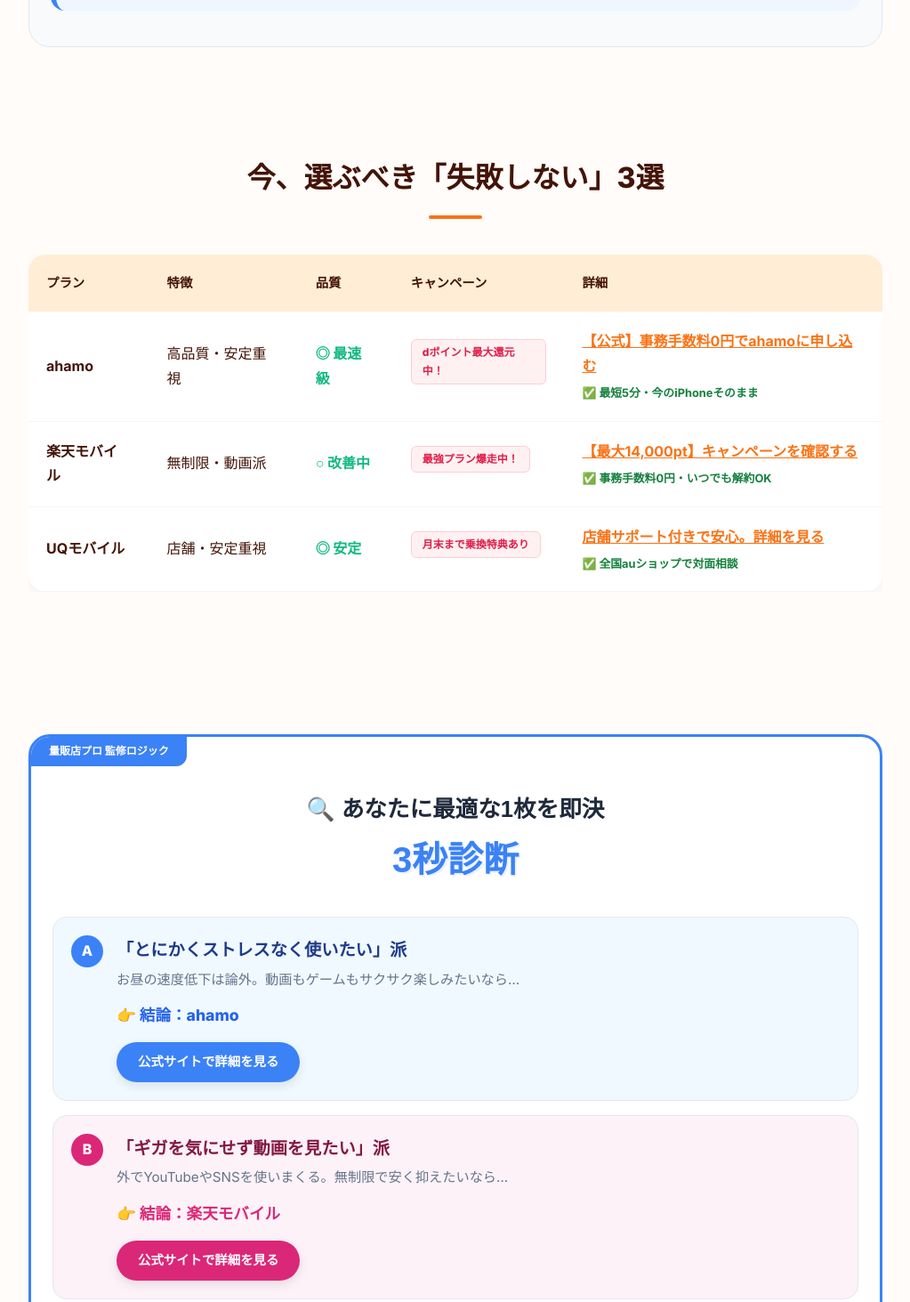
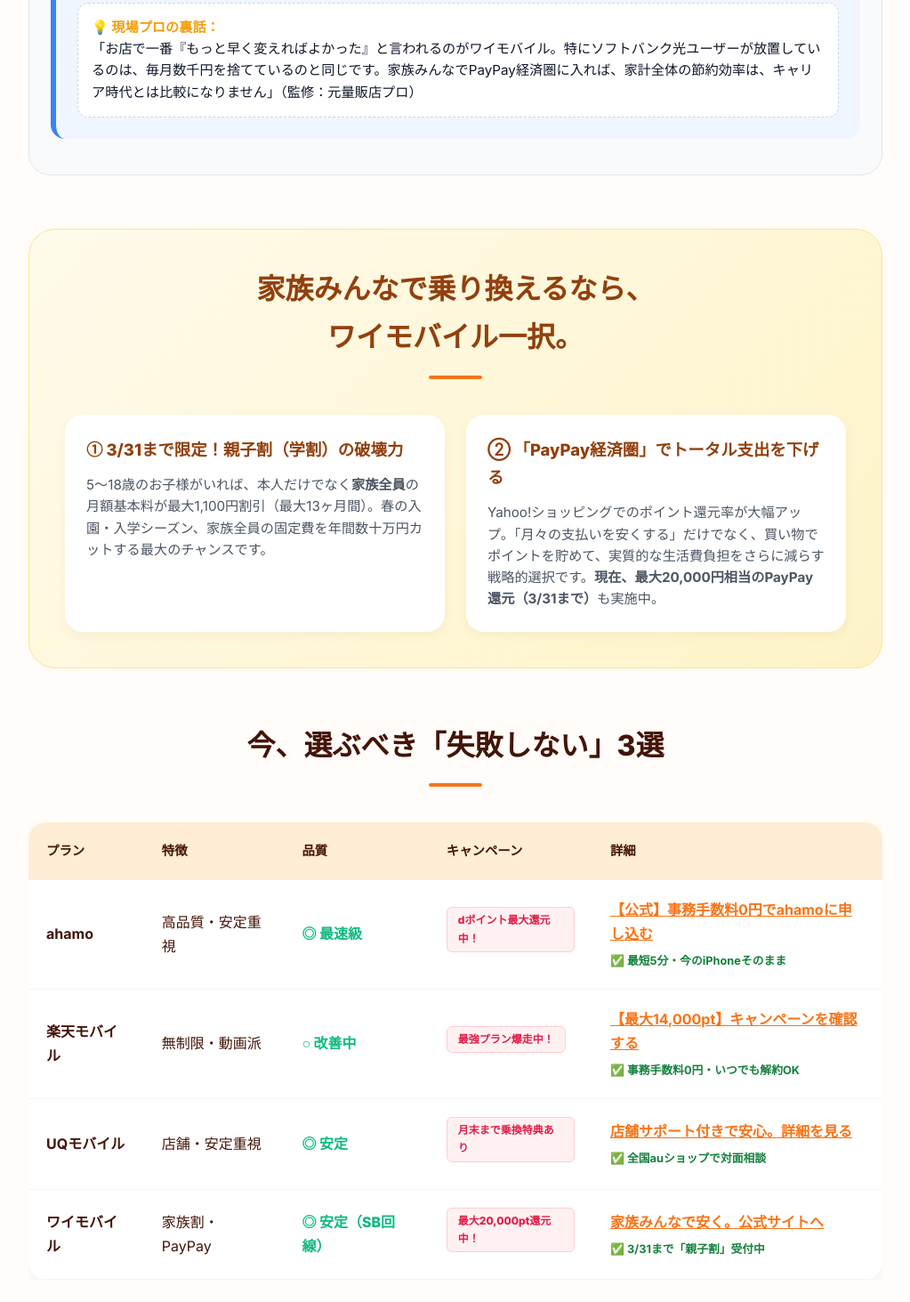
Before and after one commit to keisukeytr-glitch/sim-labo, a plain HTML site: page education_lp.html in a window 1280 px wide. Shown: the part 5977-7440 px from the top of the page at 89% size, without its empty margins (128-1151 px from the left). Drawn offline with Linux system fonts and the light colour scheme.

Commit message:
ワイモバイルに関するコンテンツを追加

```diff
--- a/education_lp.html
+++ b/education_lp.html
@@ -580,6 +580,30 @@
                     <strong>「大切な人に教えるなら、どのプラン？」</strong><br>
                     現場の一次情報と、徹底したデータ分析。この2つを掛け合わせ、私たちが自信を持って「これなら間違いない」と言える選択肢だけを厳選しました。
                 </p>
+                <!-- ★ NEW: Special Pro Tip for Y!mobile -->
+                <p style="margin-top: 15px; font-size: 0.95rem; line-height: 1.6; color: #0f172a; background: white; padding: 15px; border-radius: 12px; border: 1px dashed #cbd5e1;">
+                    <span style="color: #f59e0b; font-weight: 800;">💡 現場プロの裏話：</span><br>
+                    「お店で一番『もっと早く変えればよかった』と言われるのがワイモバイル。特にソフトバンク光ユーザーが放置しているのは、毎月数千円を捨てているのと同じです。家族みんなでPayPay経済圏に入れば、家計全体の節約効率は、キャリア時代とは比較になりません」（監修：元量販店プロ）
+                </p>
+            </div>
+        </section>
+
+        <!-- ★ NEW: Y!mobile & Family Focus Section -->
+        <section class="edu-section" style="background: linear-gradient(135deg, #fffbeb 0%, #fef3c7 100%); border-radius: 30px; padding: 40px; border: 1px solid #fde68a;">
+            <h2 class="edu-title" style="color: #92400e;">家族みんなで乗り換えるなら、<br>ワイモバイル一択。</h2>
+            <div style="display: grid; grid-template-columns: repeat(auto-fit, minmax(300px, 1fr)); gap: 24px;">
+                <div style="background: white; padding: 24px; border-radius: 20px; box-shadow: 0 4px 12px rgba(146, 64, 14, 0.05);">
+                    <h3 style="color: #92400e; font-size: 1.15rem; font-weight: 800; margin-bottom: 12px;">① 3/31まで限定！親子割（学割）の破壊力</h3>
+                    <p style="font-size: 0.95rem; line-height: 1.6; color: #4b5563;">
+                        5〜18歳のお子様がいれば、本人だけでなく<strong>家族全員</strong>の月額基本料が最大1,100円割引（最大13ヶ月間）。春の入園・入学シーズン、家族全員の固定費を年間数十万円カットする最大のチャンスです。
+                    </p>
+                </div>
+                <div style="background: white; padding: 24px; border-radius: 20px; box-shadow: 0 4px 12px rgba(146, 64, 14, 0.05);">
+                    <h3 style="color: #92400e; font-size: 1.15rem; font-weight: 800; margin-bottom: 12px;">② 「PayPay経済圏」でトータル支出を下げる</h3>
+                    <p style="font-size: 0.95rem; line-height: 1.6; color: #4b5563;">
+                        Yahoo!ショッピングでのポイント還元率が大幅アップ。「月々の支払いを安くする」だけでなく、買い物でポイントを貯めて、実質的な生活費負担をさらに減らす戦略的選択です。<strong>現在、最大20,000円相当のPayPay還元（3/31まで）</strong>も実施中。
+                    </p>
+                </div>
             </div>
         </section>
 
@@ -630,6 +654,16 @@
                                 <span class="cta-micro-copy">✅ 全国auショップで対面相談</span>
                             </td>
                         </tr>
+                        <tr>
+                            <td><strong>ワイモバイル</strong></td>
+                            <td>家族割・PayPay</td>
+                            <td><span class="check-green">◎ 安定（SB回線）</span></td>
+                            <td><span class="urgency-badge">最大20,000pt還元中！</span></td>
+                            <td>
+                                <a href="https://www.ymobile.jp/" style="color: var(--primary); font-weight: bold;">家族みんなで安く。公式サイトへ</a>
+                                <span class="cta-micro-copy">✅ 3/31まで「親子割」受付中</span>
+                            </td>
+                        </tr>
                     </tbody>
                 </table>
             </div>
@@ -664,6 +698,16 @@
                     <div class="mobile-cta-wrap">
                         <a href="https://www.uqwimax.jp/mobile/plan/cwcp/" class="mobile-cta-btn">店舗サポート付きで安心。詳細へ →</a>
                         <span class="cta-micro-copy" style="text-align:center;">✅ 全国auショップで対面サポート</span>
+                    </div>
+                </div>
+                <div class="mobile-plan-card">
+                    <div class="plan-name">ワイモバイル</div>
+                    <div class="plan-desc">家族割・PayPay経済圏</div>
+                    <div class="plan-quality">◎ 安定（SB回線）</div>
+                    <span class="urgency-badge">最大20,000pt還元中！</span>
+                    <div class="mobile-cta-wrap">
+                        <a href="https://www.ymobile.jp/" class="mobile-cta-btn">家族みんなで安く。公式へ →</a>
+                        <span class="cta-micro-copy" style="text-align:center;">✅ 3/31まで「親子割」受付中</span>
                     </div>
                 </div>
             </div>
@@ -715,6 +759,19 @@
                         </div>
                     </div>
                 </div>
+
+                <!-- Option D -->
+                <div class="diag-card-pro" style="background: #fffbeb;" onclick="location.href='https://www.ymobile.jp/'">
+                    <span class="diag-letter" style="background: #d97706;">D</span>
+                    <div style="flex: 1;">
+                        <h3 class="diag-res-title" style="color: #92400e;">「家族全員で、かつPayPayもよく使う」派</h3>
+                        <p class="diag-res-desc">自宅のネットがSB光やAirなら割引額は最大級。家族みんなで高品質を追求するなら…</p>
+                        <div class="diag-res-final" style="color: #d97706;">👉 結論：ワイモバイル</div>
+                        <div style="margin-top: 15px;">
+                            <span class="cta-btn-pro" style="background: #d97706;">公式サイトで詳細を見る</span>
+                        </div>
+                    </div>
+                </div>
             </div>
 
             <p style="text-align: center; font-size: 0.8rem; color: #94a3b8; margin-top: 24px; font-weight: 700;">
```
